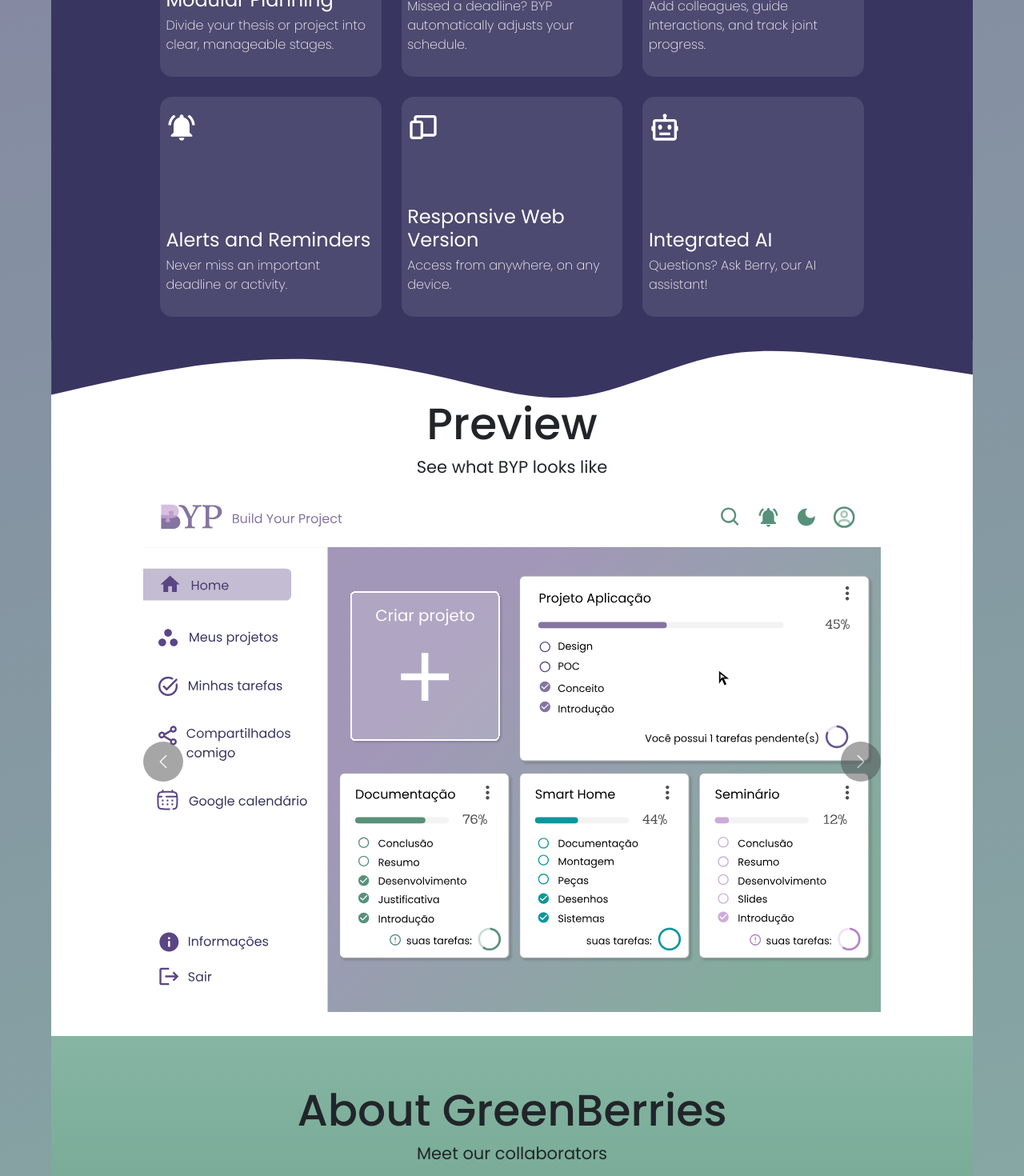
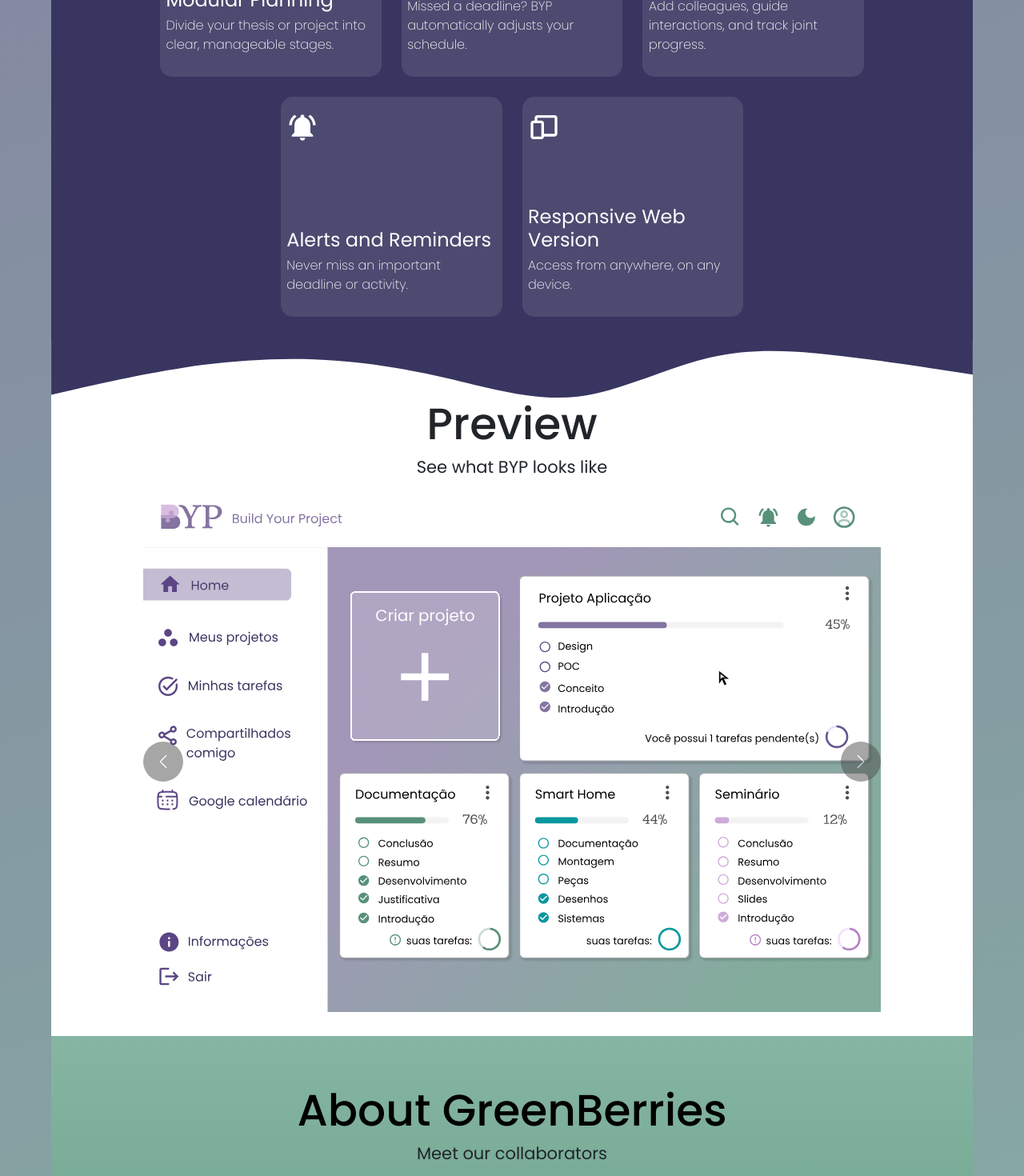
Before and after one commit to GreenBerries-BYP/BuildYourProject-front, a React (Vite) app in the folder frontend/: page / in a window 1280 px wide. Shown: the part 1380-2850 px from the top of the page at 80% size. Built offline with nearby package versions, Linux system fonts and the light colour scheme; no server answers.

Commit message:
chore: retirar berry do landing page

```diff
--- a/frontend/src/pages/Landing.jsx
+++ b/frontend/src/pages/Landing.jsx
@@ -289,23 +289,7 @@ const Landing = () => {
                 </p>
               </div>
             </div>
-            <div className="bloco-ferramenta col-sm-5 col-lg-3">
-              <img
-                src="imgs/decor-landing/icons-ferramentas/bot.svg"
-                alt={t("altText.botIcon", "Bot icon")}
-              />
-              <div className="bloco-text">
-                <h3>
-                  {t("landing.toolsInfo.integratedAI.title", "IA integrada")}
-                </h3>
-                <p>
-                  {t(
-                    "landing.toolsInfo.integratedAI.description",
-                    "Dúvidas? Pergunte à Berry, nossa IA ajudante!"
-                  )}
-                </p>
-              </div>
-            </div>
+
           </div>
         </div>
 
--- a/frontend/src/styles/Landing.css
+++ b/frontend/src/styles/Landing.css
@@ -370,6 +370,7 @@
 }
 
 .titulo-sobre h1 {
+  color: var(--black-color);
   font-size: 5.5rem;
 }
 
@@ -387,6 +388,7 @@
 }
 
 .quem-somos h2 {
+  color: var(--black-color) !important;
   font-size: 3.5rem;
   padding-bottom: 3rem;
 }
```
